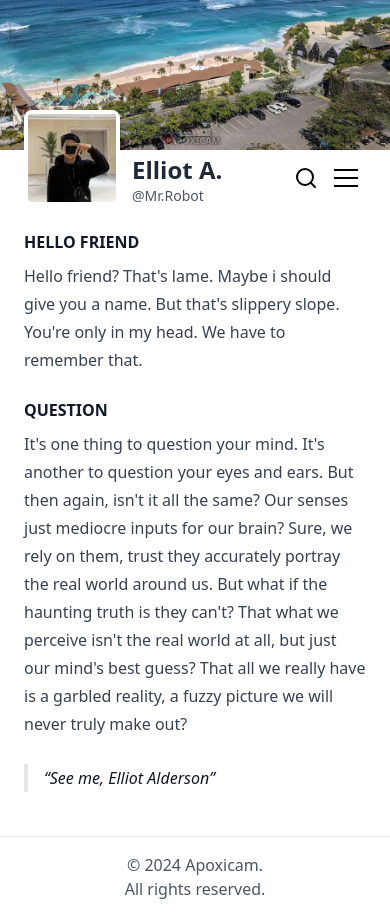
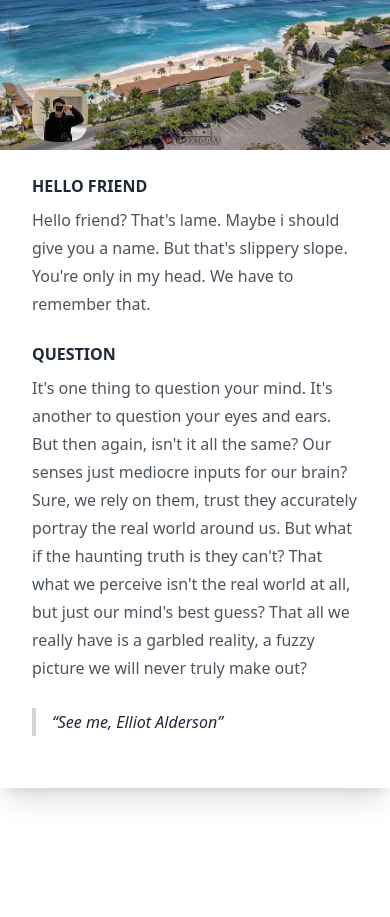
Before and after one commit to sira313/TWCARTY, an Eleventy site: page site/index.md in a window 390 px wide. After the commit the page ends 844 px from the top, so only its background shows below. Built offline with nearby package versions, Linux system fonts and the light colour scheme; Eleventy itself is replaced by a stand-in of ours; files that its build step writes are made by us from their sources.

Commit message:
daisyUI here

```diff
--- a/package.json
+++ b/package.json
@@ -20,6 +20,7 @@
   "dependencies": {
     "@tailwindcss/typography": "^0.5.13",
     "autoprefixer": "^10.4.19",
+    "daisyui": "^4.12.10",
     "postcss": "^8.4.39",
     "tailwindcss": "^3.4.4"
   }
--- a/site/_includes/base.html
+++ b/site/_includes/base.html
@@ -25,6 +25,8 @@
   <link rel="stylesheet" href="/assets/css/style.css">
   <meta name="view-transition" content="same-origin">
 </head>
-<body class="bg-gray-100">
-  {{ content }}
+<body class="hero bg-base-200">
+  <div class="hero-content xsm:p-0 ssm:p-4 sm:p-10">
+    {{ content }}
+  </div>
 </body>
--- a/site/_includes/index.html
+++ b/site/_includes/index.html
@@ -1,105 +1,26 @@
 ---
 layout: base.html
 ---
-<section class="bg-gray-200 flex items-center justify-center sm:py-0 md:py-10">
-  <!-- Card -->
-  <div class="max-w-screen-md text-left sm:p-0 md:p-6">
-    <div class="bg-white sm:shadow-0 md:shadow-xl sm:rounded-none md:rounded-xl overflow-hidden relative">
-      <!-- Cover -->
-      <div class="relative">
-        <img class="w-full object-cover" src="{{ cover }}" alt="Cover">
-        <!-- Profile Pic -->
-        <div class="absolute bottom-0 left-6 -mb-14 flex items-center profile-pic-position">
-          <div class="w-24 h-24 rounded-lg overflow-hidden border-4 border-white profile-pic">
-            <img src="{{ profile }} " alt="Profile Pic">
-          </div>
-        </div>
-        <!-- Name and Username -->
-        <div class="absolute bottom-0 left-20 ml-10 pl-3 -mb-14 items-center identity">
-          <h1 class="text-2xl font-semibold text-gray-800">{{ author }}</h1>
-          <p class="text-sm text-gray-600">@{{ title }}</p>
-        </div>
-        <!-- Navbar -->
-        <div class="absolute bottom-0 right-6 -mb-12 flex items-center dropdown">
-          <!-- Search -->
-          <button class="p-2 hover:bg-gray-100">
-            <div class="search">
-              <svg xmlns="http://www.w3.org/2000/svg" width="24" height="24" viewBox="0 0 24 24" fill="none" stroke="currentColor" stroke-width="2" stroke-linecap="round" stroke-linejoin="round" class="feather feather-search"><circle cx="11" cy="11" r="8"></circle><line x1="21" y1="21" x2="16.65" y2="16.65"></line></svg>
-            </div>
-          </button>
-          <!-- Dropdown menu -->
-          <button class="p-2 hover:bg-gray-100" id="menuButton">
-            <div class="menu-icon">
-              <div></div>
-              <div></div>
-              <div></div>
-            </div>
-          </button>
-          <div class="dropdown-menu absolute right-0 top-12 w-40 bg-white border border-gray-200 rounded-lg shadow-lg" id="dropdownMenu">
-            <a href="/photos" class="block px-4 py-2 text-gray-800 hover:bg-gray-100">Photos</a>
-            <a href="/blog" class="block px-4 py-2 text-gray-800 hover:bg-gray-100">Blog</a>
-          </div>
-        </div>
-      </div>
-      <!-- Content -->
-      <div class="p-6 mt-14 prose max-w-full">
-        {{ content }}
-      </div>
-      <!-- Footer credit -->
-      <div class="text-center py-4 border-t">
-        <p class="text-gray-600">© 2024 <a href="https://apoxi.cam/">Apoxicam</a>.<br>All rights reserved.</p>
+<div class="card xsm:rounded-none ssm:rounded-xl bg-base-100 shadow-xl ssm:w-full md:w-10/12">
+  <!-- cover -->
+  <figure>
+    <img
+      src="{{ cover }}"
+      alt="cover" />
+  </figure>
+  <!-- profile pic -->
+  <div class="relative xsm:-mt-16 ssm:-mt-10 md:-mt-12 flex pl-8">
+    <div class="avatar">
+      <div class="xsm:w-14 xsm:shadow-xl ssm:w-20 md:w-24 mask mask-squircle">
+        <img src="{{ profile }}" alt="Avatar">
       </div>
     </div>
   </div>
-</section>
-<script>
-  document.getElementById('menuButton').addEventListener('click', function() {
-    const dropdownMenu = document.getElementById('dropdownMenu');
-    const menuIcon = this.querySelector('.menu-icon');
-    const isOpen = dropdownMenu.style.display === 'block';
-
-    dropdownMenu.style.display = isOpen ? 'none' : 'block';
-    menuIcon.classList.toggle('open', !isOpen);
-  });
-
-  // Optional: Close the dropdown menu if the user clicks outside of it
-  window.addEventListener('click', function(e) {
-    const menuButton = document.getElementById('menuButton');
-    const dropdownMenu = document.getElementById('dropdownMenu');
-    if (!menuButton.contains(e.target) && !dropdownMenu.contains(e.target)) {
-      dropdownMenu.style.display = 'none';
-      menuButton.querySelector('.menu-icon').classList.remove('open');
-    }
-  });
-</script>
-<style>
-  /* Additional CSS to handle dropdown visibility */
-  .dropdown-menu {
-      display: none;
-      border-radius: 0.75rem; /* Matching the border radius of the card */
-      overflow: hidden; /* Ensure contents do not overflow */
-  }
-  /* Styles for the burger menu and the close icon */
-  .menu-icon {
-    display: flex;
-    flex-direction: column;
-    justify-content: space-around;
-    width: 24px;
-    height: 24px;
-  }
-  .menu-icon div {
-    width: 100%;
-    height: 2px;
-    background-color: black;
-    transition: transform 0.3s, opacity 0.3s;
-  }
-  .menu-icon.open div:nth-child(1) {
-    transform: rotate(45deg) translate(5px, 5px);
-  }
-  .menu-icon.open div:nth-child(2) {
-    opacity: 0;
-  }
-  .menu-icon.open div:nth-child(3) {
-    transform: rotate(-45deg) translate(5px, -5px);
-  }
-</style>
+  <div class="card-body">
+    <div class="w-full">
+      <div class="prose md:prose-lg lg:prose-lg">
+        {{ content }}
+      </div>
+    </div>
+  </div>
+</div>
--- a/tailwind.config.js
+++ b/tailwind.config.js
@@ -2,9 +2,15 @@
 module.exports = {
   content: ["./site/**/*.{html,njk,md}"],
   theme: {
-    extend: {},
+    extend: {
+      screens: {
+        'ssm': '400px',
+        'xsm': '0px',
+      }
+    },
   },
   plugins: [
     require('@tailwindcss/typography'),
+    require('daisyui'),
   ],
 }
```
Also changed, not shown: pnpm-lock.yaml.
